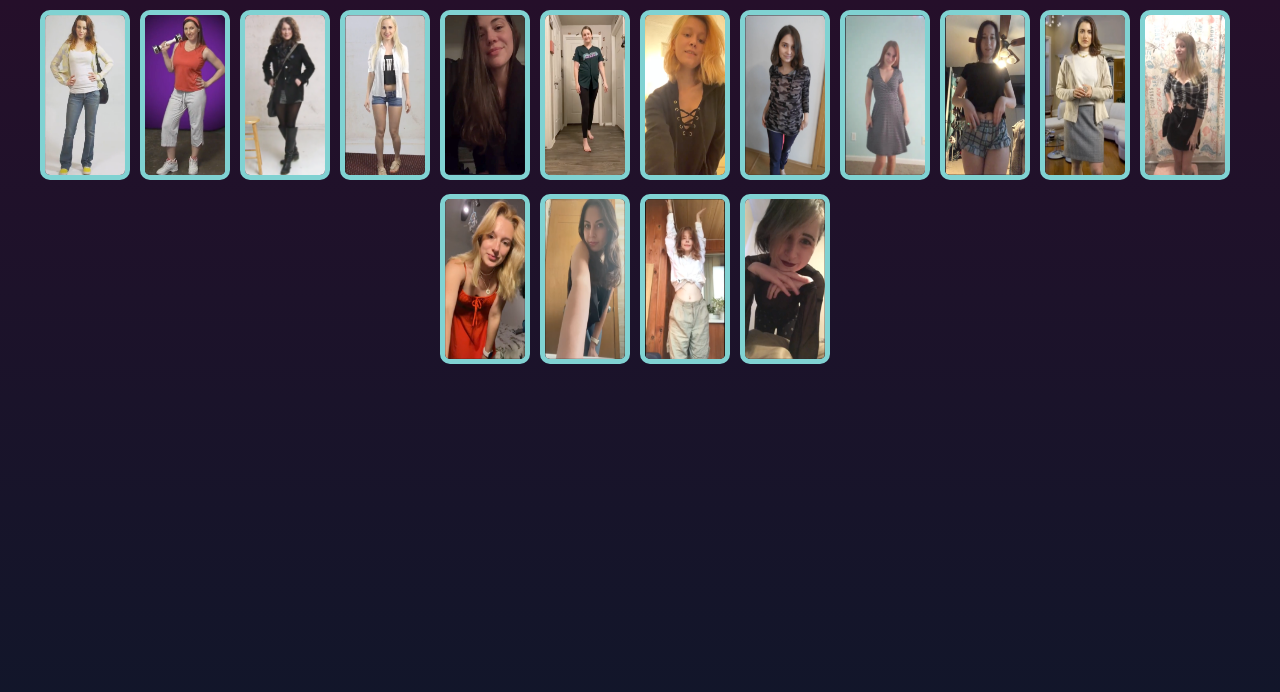
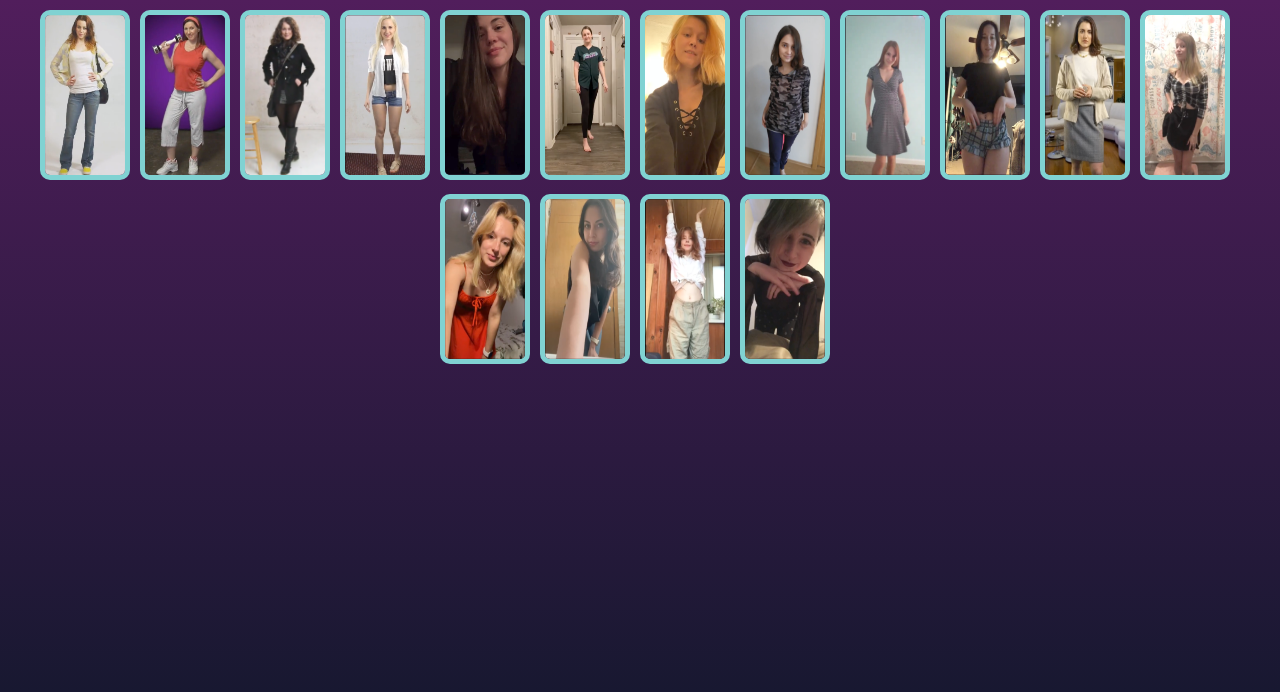
Before and after one commit to crushertheory/crushertheory.github.io, an Angular app: page / in a window 1280 px wide. Shown: the top 692 px of the page. Built offline with nearby package versions, Linux system fonts and the light colour scheme.

Commit message:
trying out different design tweaks

```diff
--- a/src/app/app.component.scss
+++ b/src/app/app.component.scss
@@ -69,7 +69,7 @@ body {
 .opponent-screen {
   height: 100vh;
   background-color: #0f172a;
-  background-image: linear-gradient(#250f2a, #0f172a);
+  background-image: linear-gradient(#511e5c, #0f172a);
 }
 
 .oppenent-image-padding {
@@ -124,7 +124,7 @@ app-main {
 
 .something {
   background-color: #0f172a;
-  background-image: linear-gradient(#250f2a, #0f172a);
+  background-image: linear-gradient(#511e5c, #0f172a);
   color: white;
   height: 100vh;
 }
@@ -150,6 +150,6 @@ app-main {
   width: 85px;
   height: 60px;
   border: none;
-  background-color: rgb(128, 210, 210);
+  background-color: rgb(167, 114, 185);
   font-size: x-small;
 }
```
Also changed, not shown: 3 other files (tests, documents, lock files or other folders).
